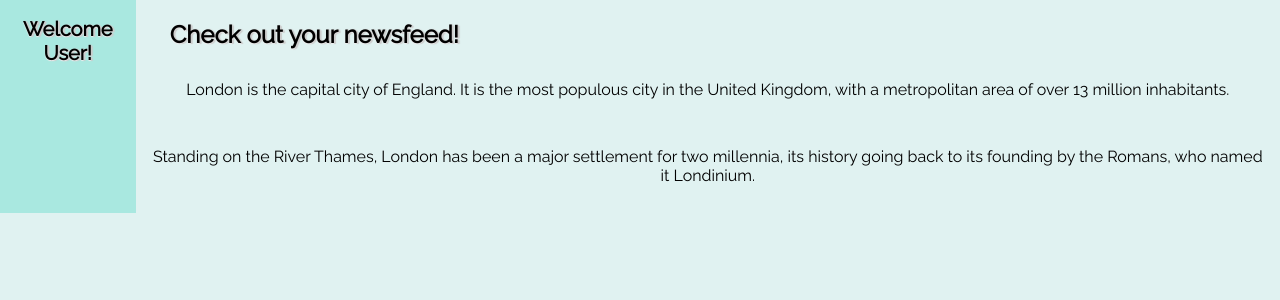
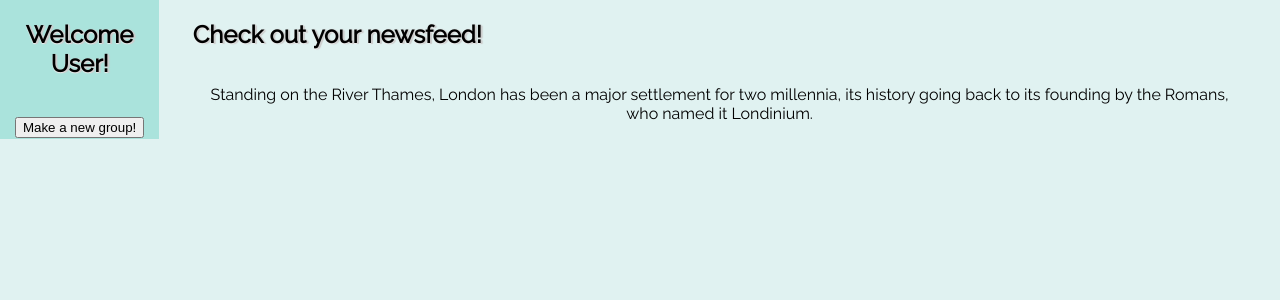
Before and after one commit to Elewis97/PhotoDump, a Python web app: template templates/newsfeed.html in a window 1280 px wide. Shown: the top 300 px of the page. Run offline with Jinja, Linux system fonts and the light colour scheme; the template is opened without the code that fills it, so the values that code supplies are empty.

Commit message:
okokkkokok

```diff
--- a/stylesheets/newsfeed.css
+++ b/stylesheets/newsfeed.css
@@ -19,18 +19,22 @@
 
 #welcomeSidebar {
   display: flex;
-  background-color: #A9E8E0;
+  background-color: #AAE3DC;
   height: 100%;
   width: auto;
+}
 
+#columnforsidebar {
+  flex-direction: column;
+  text-align: center;
+}
 
-}
 #welcometext {
-  font-size: 20px;
   text-align: center;
   text-shadow: 1px 0px 1px #ccc, 0px 1px 1px #eee,
   2px 1px 1px #ccc;
 }
+
 #section {
   display: flex;
   background-color: #E0F2F1;
@@ -46,47 +50,7 @@
   2px 1px 1px #ccc;
 }
 
-/*.HolyGrail {
-  display: flex;
-
-  flex-direction: column;
-  align-content: space-around;
-}*/
-
-/*.newsfeed-body{
-  display: flex;
-  flex-direction: row;
-  flex-wrap: nowrap;
-  justify-content: center;
-  align-content: space-between;
-  flex: 1;
-  padding: 0;
-  margin: 0;
-}
-
-
-.content {
-  text-align: center;
-  flex: 1;
-  background-color: #B2DFDB;
-}
-
-.nav, .aside {
-  text-align: center;
-  flex: 0 0 12em;
-}
-
-.nav {
-  order: -1;
-  background-color: #E0F2F1;
-  /*background-image: url("http://www.unsigneddesign.com/Seamless_background_textures/1200px/seamlesstexture24_1200.jpg");*/
-
-
-
-
-
-
-#feed{
+.feed{
   text-align: center;
   display: flex;
   flex-direction: column;
@@ -94,16 +58,11 @@
   align-content: space-around;
   align-items: center;
   flex: 1;
-  margin: 1%;
+  margin-left: 4%;
+  margin-right: 4%;
 }
 
-.feed div {
-  margin: 10px;
-  padding: 10px;
-  background-color: #E0F2F1;
-  border-radius: 25px;
 
-}
 
 #header {
     background-color:#00BFA5;
@@ -133,6 +92,18 @@ h1 {
   margin-top: 3%;
 }
 
+.footer {
+    position: fixed;
+    bottom: 0;
+    font-family: 'Raleway';
+    color:white;
+    padding:.7%;
+    margin: -.4%;
+    text-align:center;
+    width: 100%;
+    background-color:#00BFA5;
+}
+
 /*.content {
   text-align: center;
   flex: 1;
@@ -153,15 +124,3 @@ h1 {
 .aside{
     background-color: #00BFA5;
 }*/
-
-.footer {
-    position: fixed;
-    bottom: 0;
-    font-family: 'Raleway';
-    color:white;
-    padding:.7%;
-    margin: -.4%;
-    text-align:center;
-    width: 100%;
-    background-color:#00BFA5;
-}
--- a/templates/newsfeed.html
+++ b/templates/newsfeed.html
@@ -12,14 +12,17 @@
 
 <!-- the sections on the newsfeed -->
   <div class = "newsfeed">
+
     <div id="welcomeSidebar">
-      <h2 id = "welcometext"> Welcome User! </h2>
+      <div id = "columnforsidebar">
+        <h2 id = "welcometext"> Welcome User! </h2>
+        <br>
+        <!-- need to link CreateGroupHandler to this button-->
+        <button> Make a new group! </button>
+      </div>
       <div id="section">
         <h2 id ="newsfeedtitle">Check out your newsfeed!</h2>
-          <div id = "feed">
-            London is the capital city of England. It is the most populous city in the United Kingdom,
-            with a metropolitan area of over 13 million inhabitants.
-            </p>
+          <div class = "feed">
             <p>
             Standing on the River Thames, London has been a major settlement for two millennia,
             its history going back to its founding by the Romans, who named it Londinium.
```
